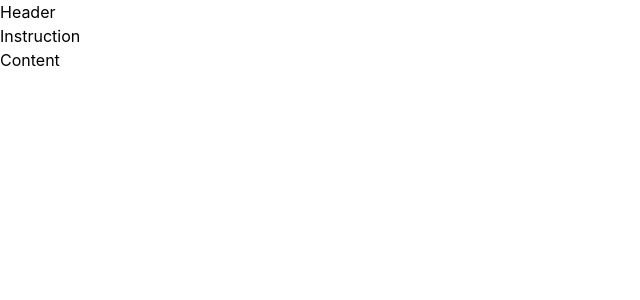
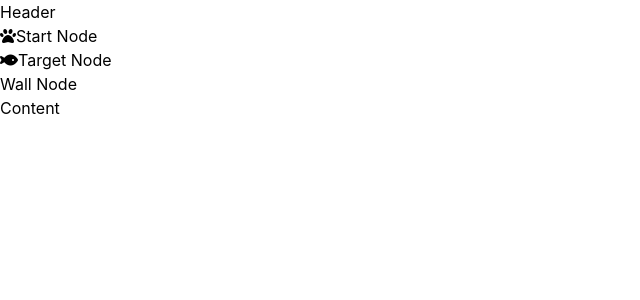
Before and after one commit to minhvyha/FishyRoutes, a React (Vite) app: page / in a window 1280 px wide. Shown: the top 300 px of the page, without its empty margins (0-640 px from the left). Built offline with nearby package versions, Linux system fonts and the light colour scheme.

Commit message:
Instruction

```diff
--- a/index.html
+++ b/index.html
@@ -4,9 +4,18 @@
     <meta charset="UTF-8" />
     <!-- <link rel="icon" type="image/svg+xml" href="/vite.svg" /> -->
     <meta name="viewport" content="width=device-width, initial-scale=1.0" />
-    <link href='https://unpkg.com/boxicons@2.1.4/css/boxicons.min.css' rel='stylesheet'>
-    <link rel="stylesheet" href="https://cdnjs.cloudflare.com/ajax/libs/font-awesome/6.4.0/css/all.min.css" integrity="sha512-iecdLmaskl7CVkqkXNQ/ZH/XLlvWZOJyj7Yy7tcenmpD1ypASozpmT/E0iPtmFIB46ZmdtAc9eNBvH0H/ZpiBw==" crossorigin="anonymous" referrerpolicy="no-referrer" />
-    <title>Trail Tracer</title>
+    <link
+      href="https://unpkg.com/boxicons@2.1.4/css/boxicons.min.css"
+      rel="stylesheet"
+    />
+    <link
+      rel="stylesheet"
+      href="https://cdnjs.cloudflare.com/ajax/libs/font-awesome/6.4.0/css/all.min.css"
+      integrity="sha512-iecdLmaskl7CVkqkXNQ/ZH/XLlvWZOJyj7Yy7tcenmpD1ypASozpmT/E0iPtmFIB46ZmdtAc9eNBvH0H/ZpiBw=="
+      crossorigin="anonymous"
+      referrerpolicy="no-referrer"
+    />
+    <title>Fishy Routes</title>
   </head>
   <body>
     <div id="root"></div>
--- a/src/components/Instruction.jsx
+++ b/src/components/Instruction.jsx
@@ -1,9 +1,24 @@
-import React from 'react'
+import React from "react";
 
 function Instruction() {
   return (
-    <div>Instruction</div>
-  )
+    <div className="h10">
+      <ul>
+        <li className="flex">
+          <i className="fa-solid flex fa-paw w-7 h-7 justify-center items-center"></i>
+          Start Node
+        </li>
+        <li className="flex">
+          <i className="fa-solid fa-fish w-7 h-7 flex justify-center items-center"></i>
+          Target Node
+        </li>
+        <li className="flex">
+          <div className="bg-gray-800 w-7 h-7 "></div>
+          Wall Node
+        </li>
+      </ul>
+    </div>
+  );
 }
 
-export default Instruction
+export default Instruction;
```
